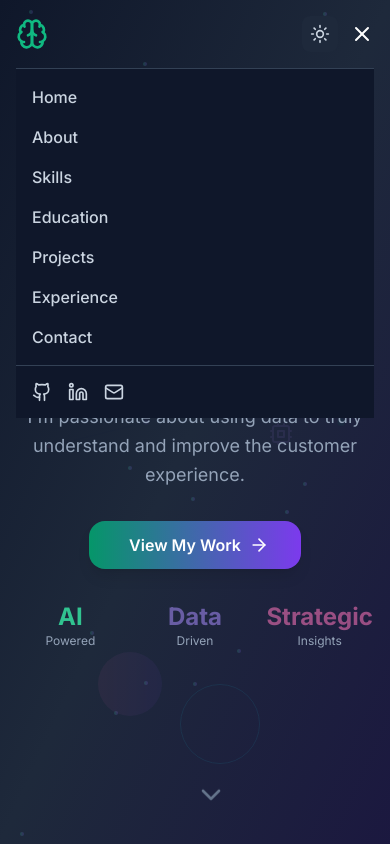
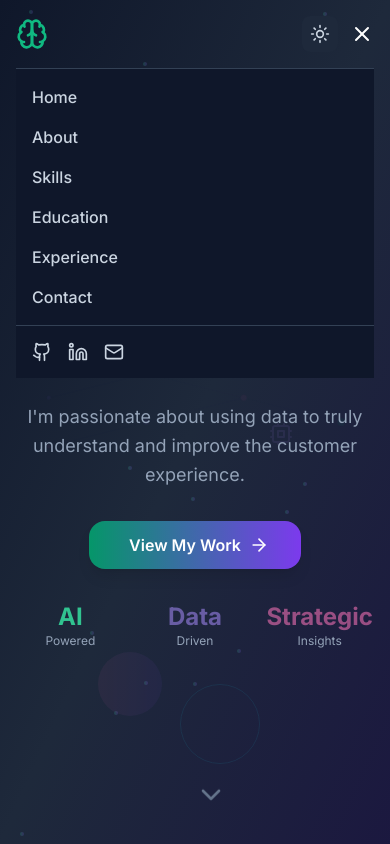
Before and after one commit to Gunawan888/Portfolio2025, a React (Vite) app: page / in a window 390 px wide. Both pictures are taken after a click on the button 362 px from the left and 34 px from the top of the page. Shown: the top 844 px of the page. Built offline with nearby package versions, Linux system fonts and the light colour scheme.

Commit message:
Update Header.tsx

```diff
--- a/src/components/Header.tsx
+++ b/src/components/Header.tsx
@@ -81,7 +81,7 @@ const Header = () => {
         {isMenuOpen && (
           <div className="md:hidden bg-white dark:bg-slate-900 border-t border-gray-200 dark:border-slate-700 py-4 animate-slide-down">
             <nav className="flex flex-col space-y-4">
-              {['Home', 'About', 'Skills', 'Education', 'Projects', 'Experience', 'Contact'].map((item) => (
+              {['Home', 'About', 'Skills', 'Education', 'Experience', 'Contact'].map((item) => (
                 <button
                   key={item}
                   onClick={() => scrollToSection(item.toLowerCase())}
```
